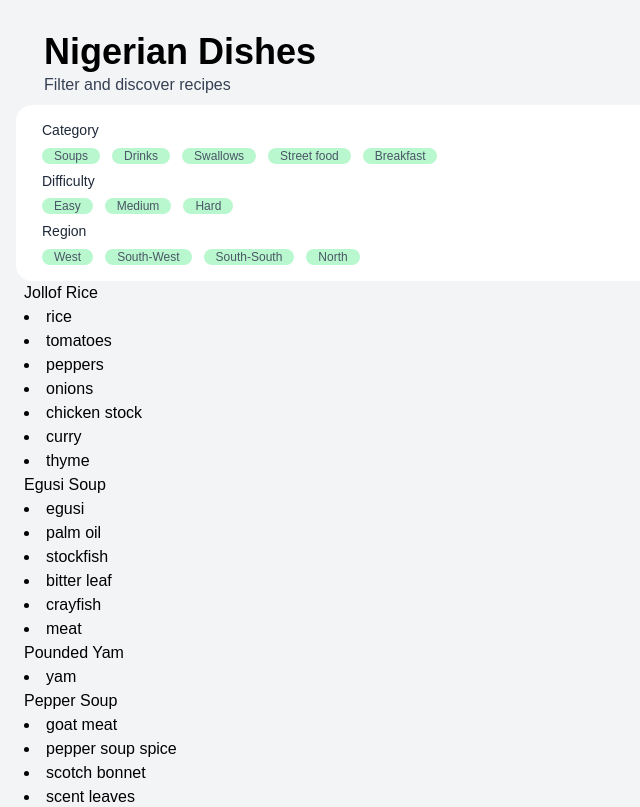
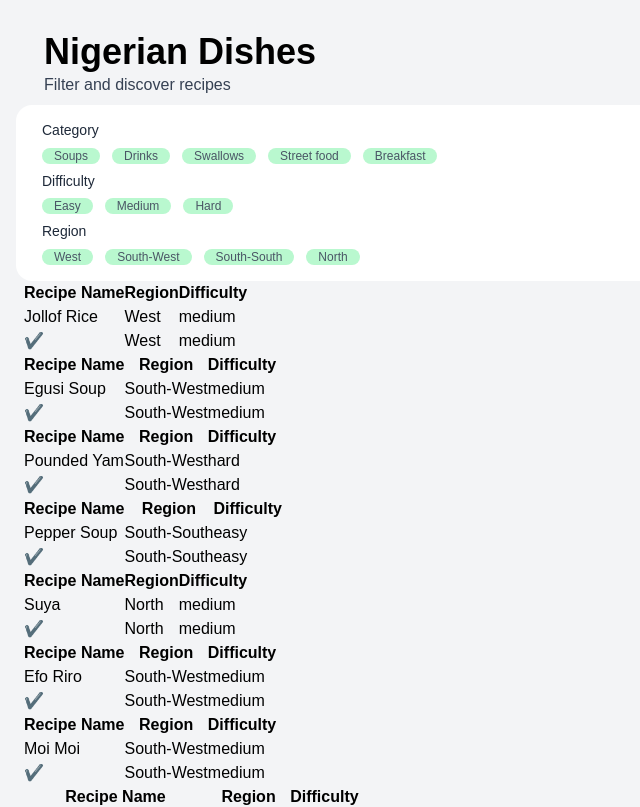
Before and after one commit to Iyinoluwa19/recipe-finder, a React (Vite) app: page / in a window 1280 px wide. Shown: the top 807 px of the page, without its empty margins (0-640 px from the left). Built offline with nearby package versions, Linux system fonts and the light colour scheme.

Commit message:
table for recipes

```diff
--- a/src/components/recipeCard.jsx
+++ b/src/components/recipeCard.jsx
@@ -6,11 +6,27 @@
         <div>
             {nigerianRecipes.map((recipe) => (
                 <div key={recipe.id}>
-                    <h2>{recipe.name}</h2>
-
-                {recipe.ingredients.map((ingredient, index) => (
-                    <li key={index}>{ingredient}</li>
-                ))}
+                    <table>
+                        <thead>
+                            <tr>
+                                <th>Recipe Name</th>
+                                <th>Region</th>
+                                <th>Difficulty</th>
+                            </tr>
+                        </thead>
+                        <tbody>
+                            <tr>
+                                <td>{recipe.name}</td>
+                                <td>{recipe.region}</td>
+                                <td>{recipe.difficulty}</td>
+                            </tr>
+                            <tr>
+                                <td>{recipe.popular ? "✔️" : "❌"}</td>
+                                <td>{recipe.region}</td>
+                                <td>{recipe.difficulty}</td>
+                            </tr>
+                        </tbody>
+                    </table>
                 </div>
             ))}
         </div>
```
